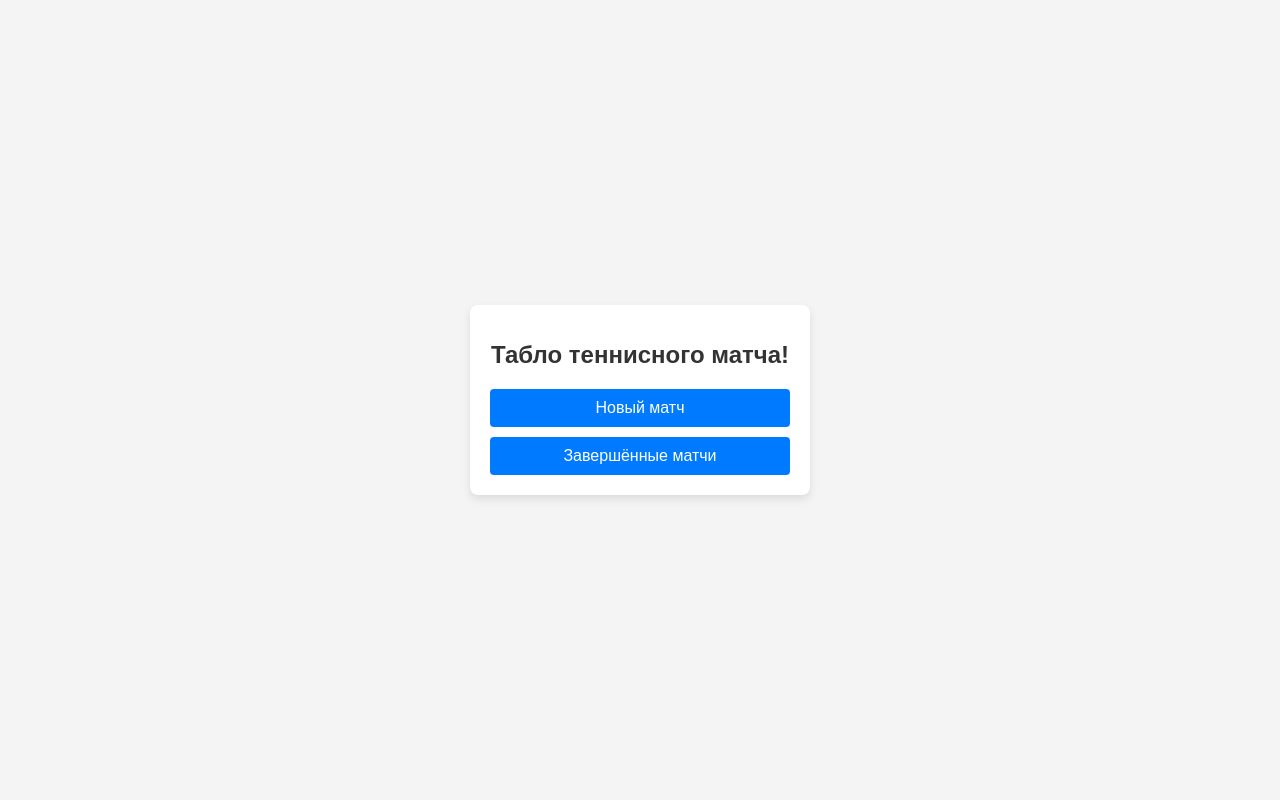
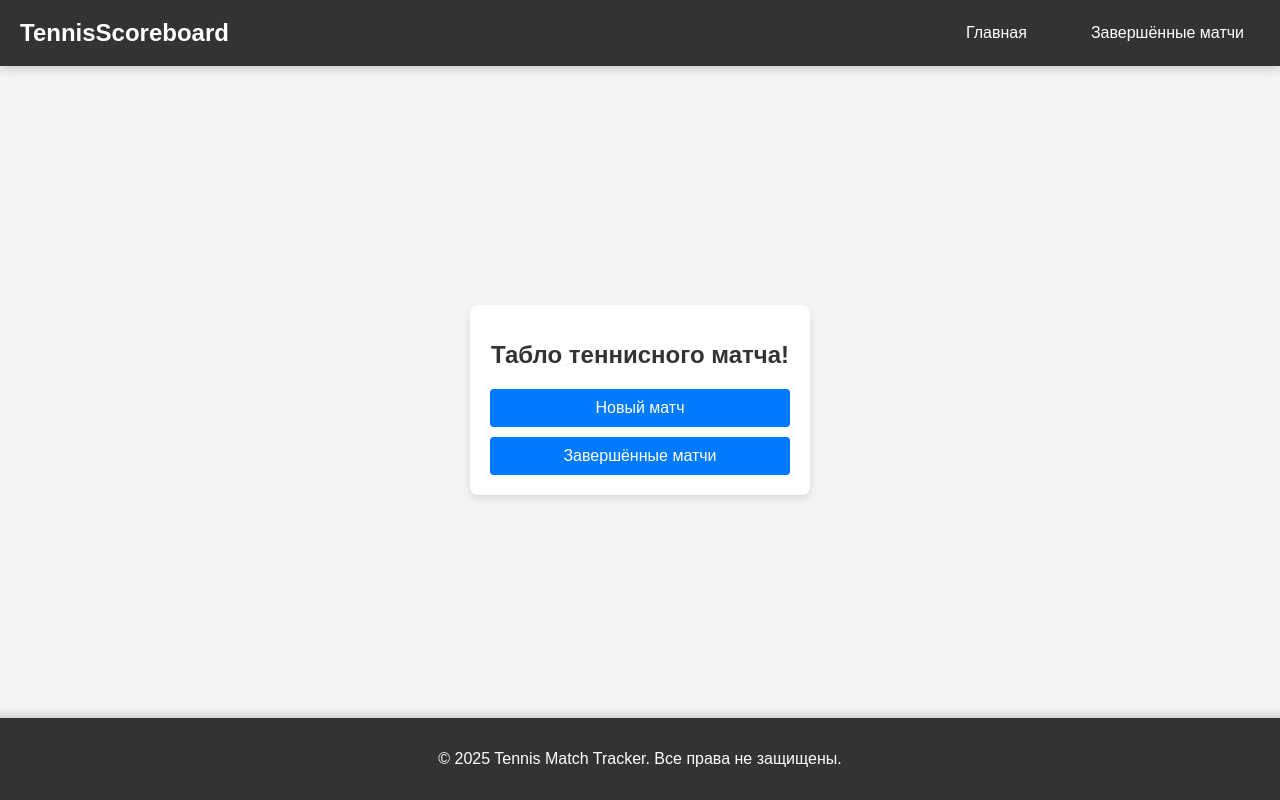
Before and after one commit to Gichie/tennis_match_csoreboard_v_2, a Python web app: template myapp/templates/home.html in a window 1280 px wide. Run offline with Jinja, Linux system fonts and the light colour scheme; the template is opened without the code that fills it, so the values that code supplies are empty.

Commit message:
add header and footer

```diff
--- a/myapp/static/styles.css
+++ b/myapp/static/styles.css
@@ -231,3 +231,80 @@ th {
 .matches-table th {
     background-color: #f2f2f2;
 }
+
+/* Header */
+.header {
+    background-color: #333;
+    padding: 1rem 0;
+    color: white;
+    position: fixed; /* Фиксирует header вверху */
+    top: 0;
+    left: 0;
+    right: 0;
+    z-index: 1000;
+    box-shadow: 0 2px 10px rgba(0, 0, 0, 0.2);
+}
+
+.nav-link {
+    color: white;
+    text-decoration: none;
+    padding: 0.5rem 1rem;
+    border-radius: 4px;
+    transition: background-color 0.3s;
+}
+
+.nav-link:hover {
+    background-color: #444;
+}
+
+.header-content {
+    display: flex;
+    justify-content: space-between; /* Распределение элементов по краям */
+    align-items: center;
+    margin: 0 auto;
+    padding: 0 20px;
+}
+
+.logo {
+    font-size: 1.5rem;
+    font-weight: bold;
+}
+
+.header-right {
+    display: flex;
+    gap: 2rem;
+}
+
+.nav-link {
+    color: white;
+    text-decoration: none;
+    padding: 0.5rem 1rem;
+    transition: opacity 0.3s;
+}
+
+.nav-link:hover {
+    opacity: 0.8;
+}
+
+/* Footer */
+.footer {
+    background-color: #333;
+    color: white;
+    text-align: center;
+    padding: 1rem;
+    position: fixed;
+    bottom: 0;
+    width: 100%;
+    box-shadow: 0 -2px 10px rgba(0, 0, 0, 0.20);
+}
+
+@media (max-width: 768px) {
+    .header-content {
+        flex-direction: column;
+        gap: 1rem;
+    }
+    .header-right {
+        flex-wrap: wrap;
+        justify-content: center;
+    }
+}
--- /dev/null
+++ b/myapp/templates/base.html
@@ -0,0 +1,29 @@
+<!DOCTYPE html>
+<html lang="ru">
+<head>
+    <meta charset="UTF-8">
+    <title>{% block title %}{% endblock %}</title>
+    <link rel="stylesheet" href="/static/styles.css">
+</head>
+<body>
+    <header class="header">
+        <div class="header-content">
+            <div class="header-left">
+                <span class="logo">TennisScoreboard</span>
+            </div>
+            <div class="header-right">
+                <a href="/" class="nav-link">Главная</a>
+                <a href="/matches?page=1&filter_by_player_name=" class="nav-link">Завершённые матчи</a>
+            </div>
+        </div>
+    </header>
+
+    <main class="content">
+        {% block content %}{% endblock %}
+    </main>
+
+    <footer class="footer">
+        <p>© 2025 Tennis Match Tracker. Все права не защищены.</p>
+    </footer>
+</body>
+</html>
--- a/myapp/templates/home.html
+++ b/myapp/templates/home.html
@@ -1,11 +1,8 @@
-<!DOCTYPE html>
-<html lang="ru">
-<head>
-    <meta charset="UTF-8">
-    <title>Табло теннисного матча | Главная</title>
-    <link rel="stylesheet" href="/static/styles.css">
-</head>
-<body>
+{% extends "base.html" %}
+
+{% block title %}Главная{% endblock %}
+
+{% block content %}
     <div class="home-container">
         <h1>Табло теннисного матча!</h1>
         <div class="links">
@@ -13,5 +10,4 @@
             <a href="/matches?page=1&filter_by_player_name=" class="link-button">Завершённые матчи</a>
         </div>
     </div>
-</body>
-</html>
+{% endblock %}
```
Also changed, not shown: myapp/templates/completed_matches.html (+6 -11 lines).
